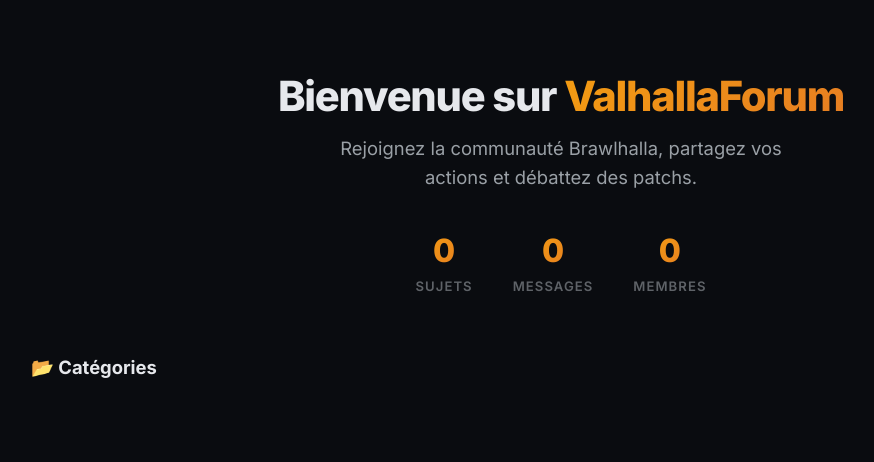
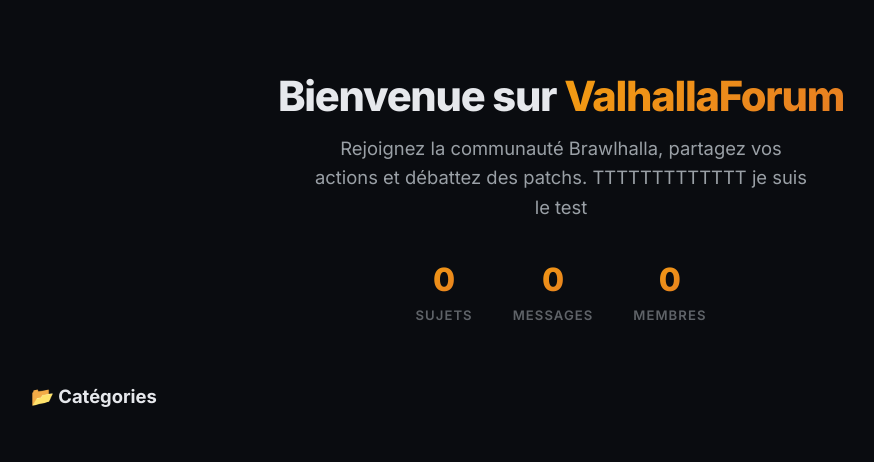
Before and after one commit to anthonyb240/Projets, a Flask app: page / in a window 1280 px wide. Shown: the part 65-527 px from the top of the page, without its empty margins (79-953 px from the left). Run offline with Flask 3, Linux system fonts and the light colour scheme; data that the repository does not hold is empty; some libraries are stand-ins or nearby versions.

Commit message:
rolling update test

```diff
--- a/templates/index.html
+++ b/templates/index.html
@@ -6,7 +6,9 @@
 <section class="hero">
     <div class="hero-content">
         <h1 class="hero-title">Bienvenue sur <span class="gradient-text">ValhallaForum</span></h1>
-        <p class="hero-subtitle">Rejoignez la communauté Brawlhalla, partagez vos actions et débattez des patchs.</p>
+        <p class="hero-subtitle">Rejoignez la communauté Brawlhalla, partagez vos actions et débattez des patchs.
+            TTTTTTTTTTTTT je suis le test
+        </p>
         <div class="hero-stats">
             <div class="stat-item">
                 <span class="stat-number">{{ total_topics }}</span>
@@ -39,7 +41,7 @@
                 <span class="meta-badge">{{ cat.topic_count }} sujets</span>
                 <span class="meta-badge">{{ cat.post_count }} messages</span>
                 {% if cat.last_activity %}
-                    <span class="meta-time">{{ cat.last_activity|timeago }}</span>
+                <span class="meta-time">{{ cat.last_activity|timeago }}</span>
                 {% endif %}
             </div>
         </a>
```
